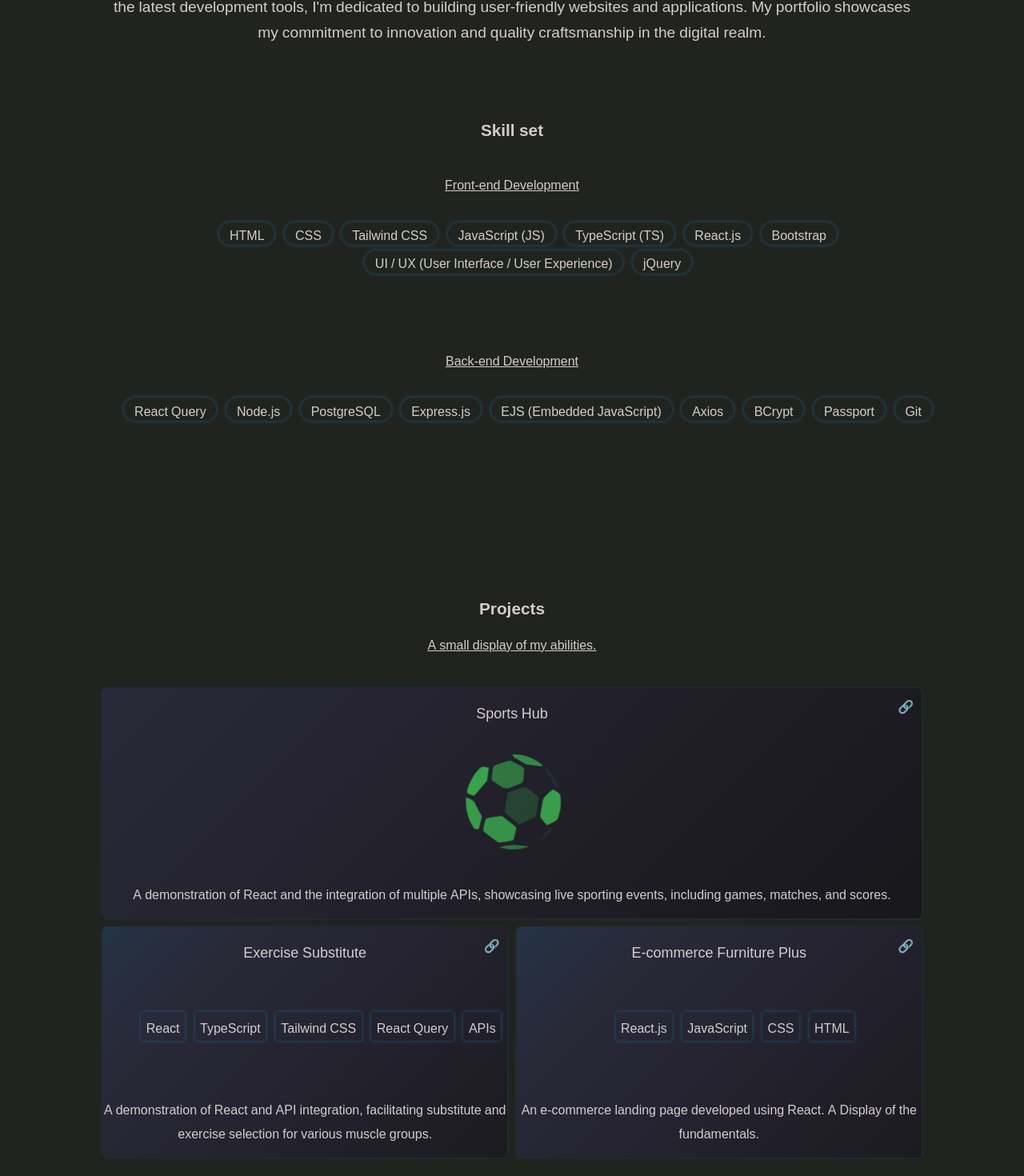
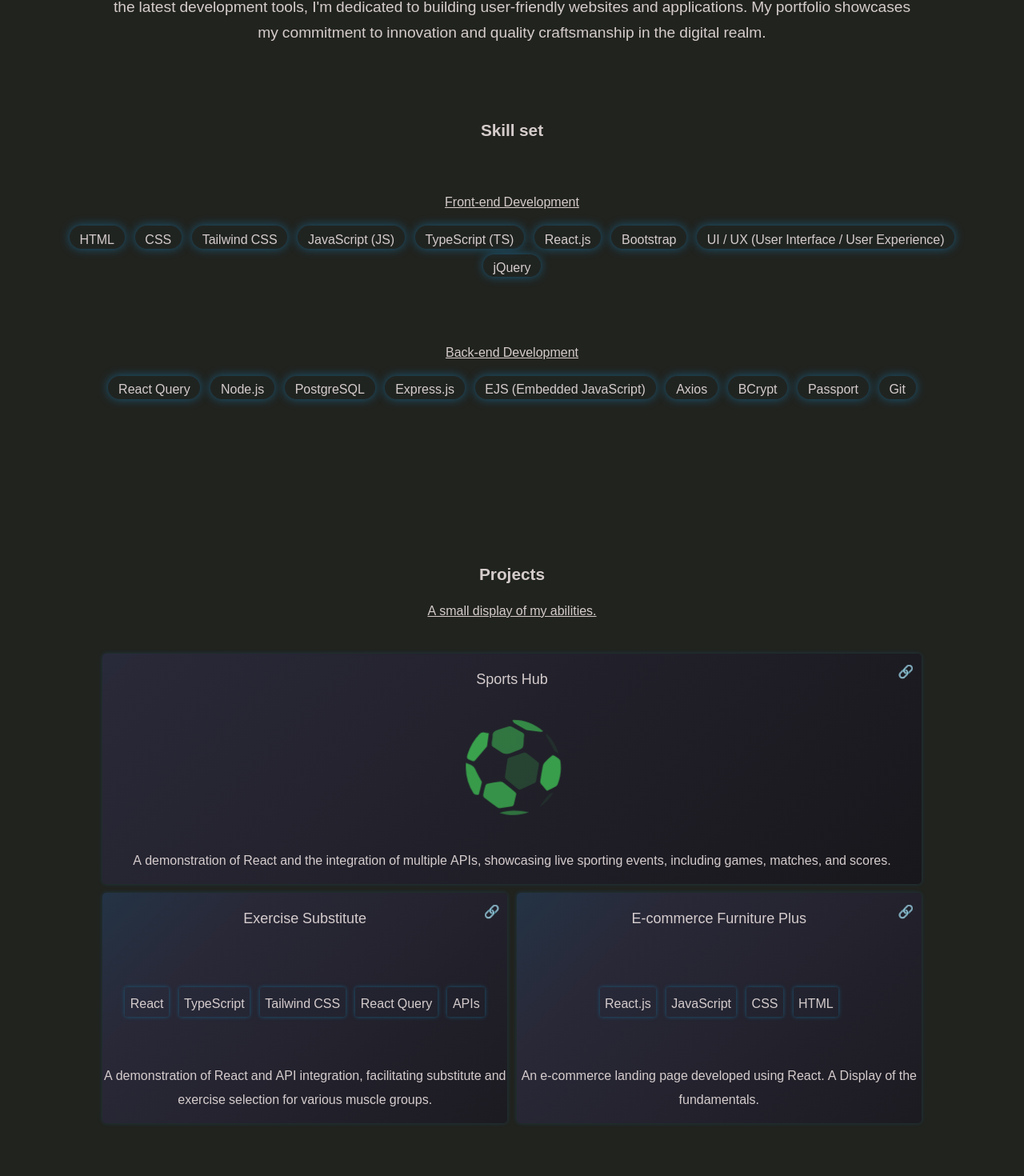
Before and after one commit to Psegiannakis/my-portfolio, a React (Vite) app: page / in a window 1280 px wide. Shown: the part 959-2429 px from the top of the page at 80% size. Built offline with nearby package versions, Linux system fonts and the light colour scheme.

Commit message:
customise breakpoints for screen responsiveness

```diff
--- a/src/Skills.jsx
+++ b/src/Skills.jsx
@@ -5,8 +5,11 @@ export default function Skills(props) {
     <>
       <main className={props.darkMode ? "dark" : ""}>
         <div className="skills-div">
-          <h3>Skill set</h3>
-          <h4>Front-end Development</h4>
+          <span className="skills-header">
+            <h3>Skill set</h3>
+            <h4>Front-end Development</h4>
+          </span>
+
           <div className="list">
             <ul>
               <li>HTML</li>
--- a/styles/contact.css
+++ b/styles/contact.css
@@ -41,4 +41,8 @@
   .bi {
     margin: 0 0.5rem;
   }
+
+  .footer p {
+    font-size: small;
+  }
 }
--- a/styles/header.css
+++ b/styles/header.css
@@ -103,5 +103,6 @@ main.dark .theme-button svg {
     border: none;
     background: none;
     color: none;
+    margin: 1px 1px;
   }
 }
--- a/styles/hero.css
+++ b/styles/hero.css
@@ -64,6 +64,6 @@
 
 @media (max-width: 510px) {
   .hero-main h1 {
-    font-size: 1.5rem;
+    font-size: 1.4rem;
   }
 }
--- a/styles/projects.css
+++ b/styles/projects.css
@@ -27,22 +27,13 @@
 
 .projects-grid {
   display: grid;
-  grid-template: 1fr /1fr 1fr;
+  grid-template: 1fr / 1fr 1fr;
   gap: 0.7rem;
   width: 80%;
 }
 
 .main-site {
   grid-column: span 2;
-}
-
-.grid-div {
-  position: relative;
-  display: flex;
-  justify-content: center;
-  z-index: 0;
-  text-decoration: none;
-  color: var(--color-dark);
 }
 
 main.dark .grid-div {
@@ -75,6 +66,7 @@ main.dark .grid-div {
   padding: 0.3rem 0.3rem;
   transition: transform 0.4s ease-in-out;
 }
+
 .link:hover {
   transform: scale(1.4);
 }
@@ -108,13 +100,17 @@ main.dark .grid-div:hover {
 
 .skills-p {
   position: absolute;
-  top: 30%;
+  top: 40%;
+  width: 100%;
 }
 
-.skills-p {
+.skills-p ul {
   display: flex;
   justify-content: center;
   align-items: center;
+  padding: 0;
+  margin: 0;
+  list-style: none;
 }
 
 .skills-p li {
@@ -152,42 +148,51 @@ main.dark .skills-p li:hover {
   top: 50%;
   left: 50%;
   transform: translate(-50%, -50%);
-  svg {
+}
+
+.loader svg {
   height: 10rem;
   display: block;
   margin: 0 auto;
-    path {
+}
+
+.loader svg path {
   animation-duration: 2s;
   animation-name: pulse;
   animation-iteration-count: infinite;
   color: #26a380;
+}
 
-      &.path-7 {
+.loader svg path.path-7 {
   animation-delay: -1s;
 }
-      &.path-6 {
+
+.loader svg path.path-6 {
   animation-delay: -0.875s;
 }
-      &.path-5 {
+
+.loader svg path.path-5 {
   animation-delay: -0.75s;
 }
-      &.path-4 {
+
+.loader svg path.path-4 {
   animation-delay: -0.625s;
 }
-      &.path-3 {
+
+.loader svg path.path-3 {
   animation-delay: -0.5s;
 }
-      &.path-2 {
+
+.loader svg path.path-2 {
   animation-delay: -0.375s;
 }
-      &.path-1 {
+
+.loader svg path.path-1 {
   animation-delay: -0.25s;
 }
-      &.path-0 {
+
+.loader svg path.path-0 {
   animation-delay: -0.125s;
-      }
-    }
-  }
 }
 
 @keyframes pulse {
@@ -201,3 +206,41 @@ main.dark .skills-p li:hover {
     opacity: 0.1;
   }
 }
+
+@media (max-width: 510px) {
+  .projects-grid {
+    display: grid;
+    grid-template: 1fr / 1fr;
+    gap: 0.7rem;
+  }
+  .main-site {
+    grid-column: span 1;
+  }
+  .grid-div {
+    height: 20px;
+    font-size: x-small;
+  }
+
+  .grid-div h1 {
+    font-size: 0.8rem;
+  }
+  .grid-div p {
+    margin: 5px 10px;
+  }
+
+  .loader {
+    top: 40%;
+  }
+
+  .loader svg {
+    height: 3rem;
+  }
+
+  .skills-p {
+    font-size: 0.4rem;
+  }
+
+  .skills-p ul {
+    margin-right: 0.3rem;
+  }
+}
--- a/styles/skills.css
+++ b/styles/skills.css
@@ -11,6 +11,13 @@
   padding-right: 5%;
   line-height: 1rem;
   text-align: center;
+}
+
+.skills-header {
+  display: flex;
+  flex-direction: column;
+  justify-content: center;
+  align-items: center;
 }
 
 .skills-div h3 {
@@ -29,17 +36,28 @@
   align-items: center;
 }
 
+.list ul {
+  padding: 0;
+  margin: 0;
+  list-style: none;
+  display: flex;
+  flex-wrap: wrap;
+  justify-content: center;
+}
+
 .list li {
   display: inline-flex;
   background-color: #1b5a7a06;
   margin: 0.2rem 0.4rem;
   padding: 0.4rem 0.8rem;
   border-radius: 1rem;
-  box-shadow: 0 0 0.3rem #1b5a7a;
+  box-shadow: 0 0 0.7rem #1b5a7a;
   transition: box-shadow 0.2s ease-in-out;
+  white-space: nowrap;
 }
+
 .list li:hover {
-  box-shadow: 0 0 0.8rem #1b5a7a;
+  box-shadow: 0 0 1.3rem #1b5a7a;
   cursor: default;
 }
 
```
Lines whose indentation alone changed are shown as unchanged.
